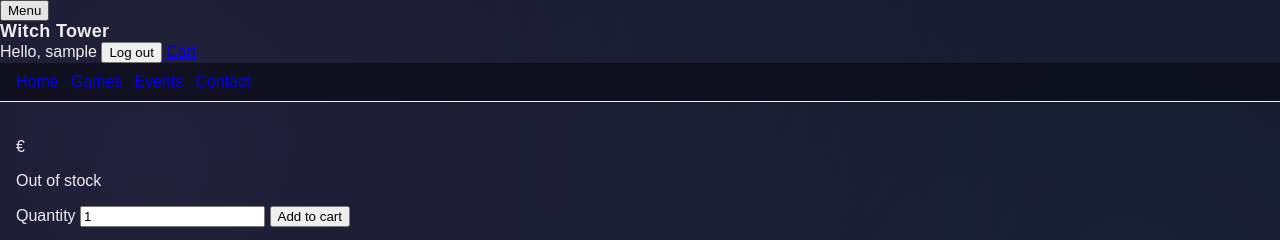
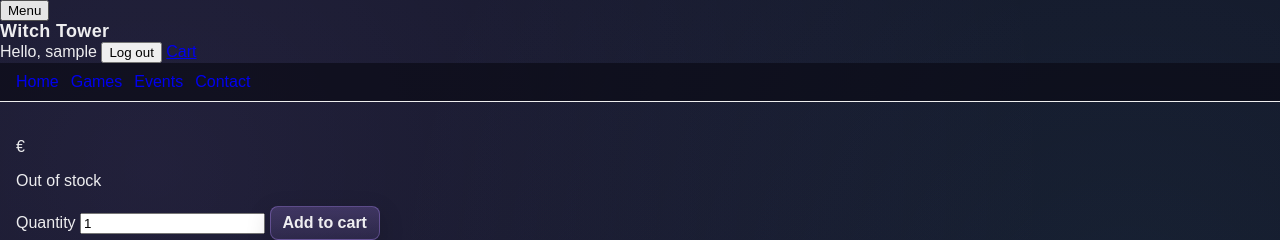
Before and after one commit to Agnogh/WitchTowerBoardgameLibrary, a Django app: template templates/games/game_details.html in a window 1280 px wide. Shown: the top 240 px of the page. Run offline with Django 5.2, Linux system fonts and the light colour scheme; the template is opened without the code that fills it: values that come from a table or form of the project are taken from there, others are empty; the visitor is signed in with stand-in values (Sample User, id 1).

Commit message:
matching 'add to cart' button with other buttons and rest of the UI (bugfix)

```diff
--- a/templates/games/game_details.html
+++ b/templates/games/game_details.html
@@ -46,7 +46,7 @@
               value="1"
             >
 
-            <button type="submit" class="btn-primary">
+            <button type="submit" class="game-review__action-button">
               Add to cart
             </button>
           </form>
```
